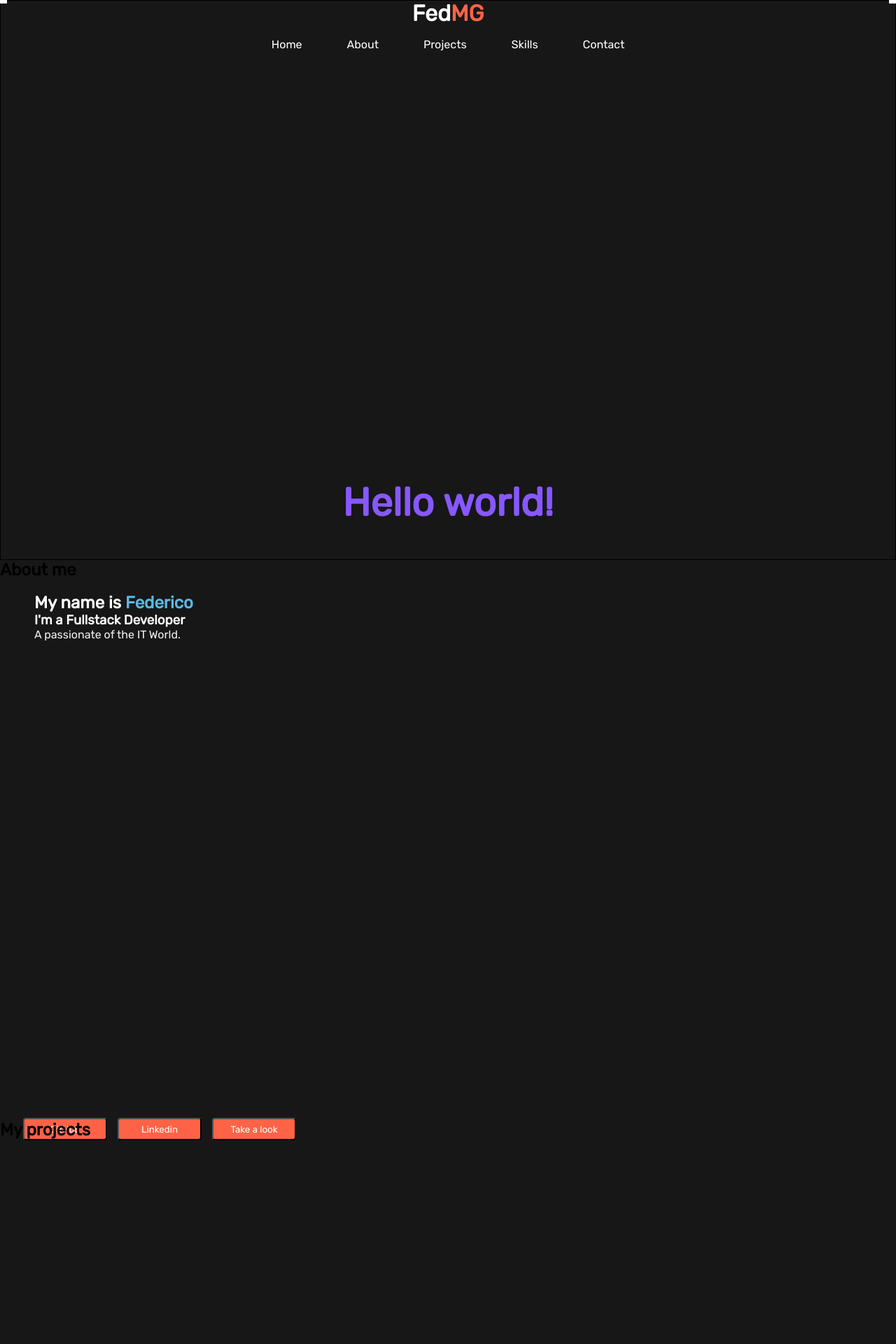
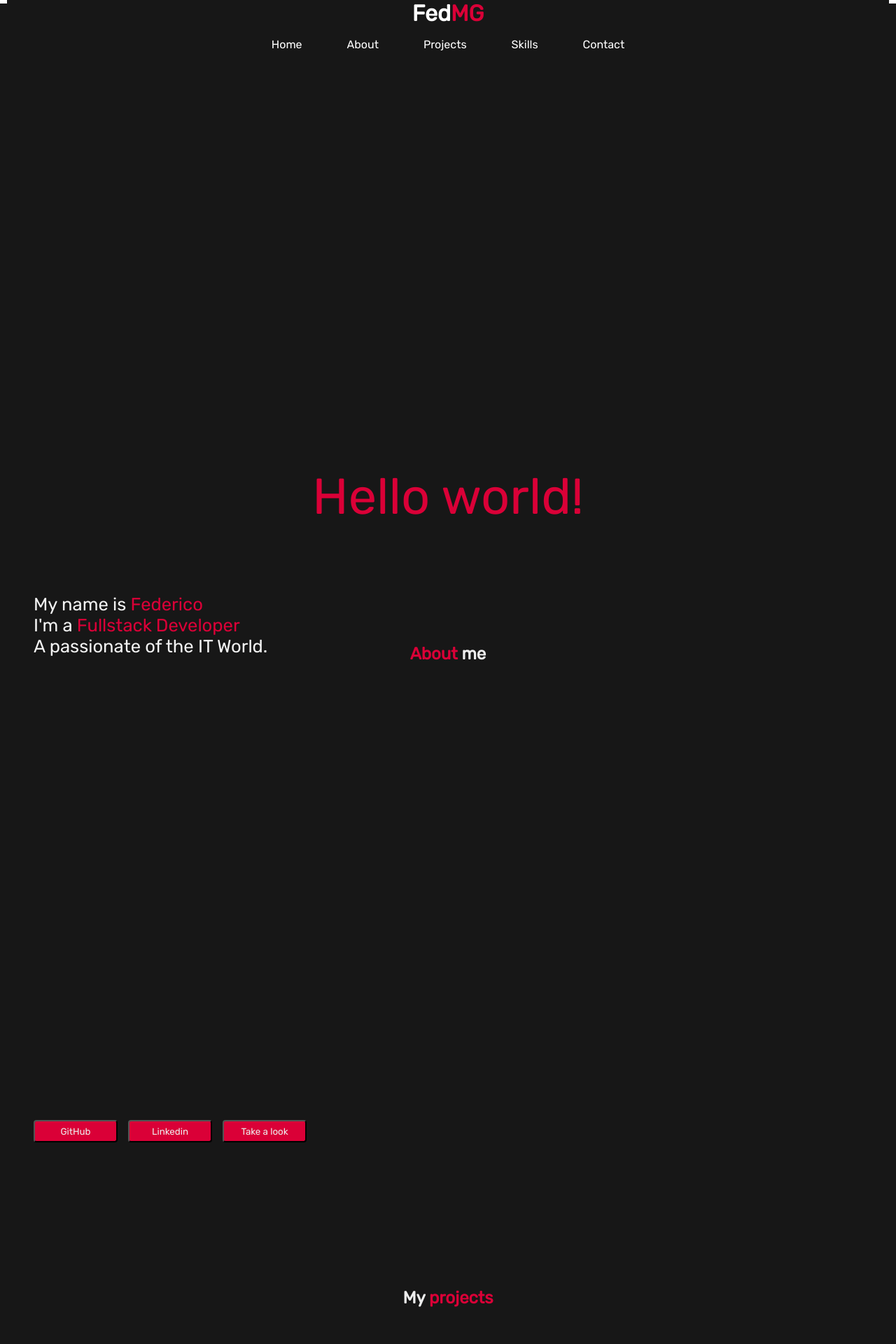
Before and after one commit to FedMG/fedmg-portfolio-v1, a React (Create React App) app: page / in a window 1280 px wide. Shown: the top 1920 px of the page at 70% size. Built offline with nearby package versions, Linux system fonts and the light colour scheme.

Commit message:
Create & Modify: global css variables and <sections> style file

```diff
--- a/src/routes/About.js
+++ b/src/routes/About.js
@@ -2,13 +2,9 @@ import React from 'react';
 
 const About = ({}) => {
   return (
-    <div id="About" style = {{
-      height: '100%',
-      width: '100%',
-      minHeight: '300px',
-    }}>
-      <h2>
-        <span>About</span> me
+    <div id="About" className="section">
+      <h2 className="subtitle-section">
+        <span className="span-subtitle">About</span> me
       </h2>
     </div>
   );
--- a/src/routes/Contact.js
+++ b/src/routes/Contact.js
@@ -2,16 +2,9 @@ import React from 'react';
 
 const Contact = ({}) => {
   return (
-    <div
-      id="Contact"
-      style={{
-        height: '100%',
-        width: '100%',
-        minHeight: '300px',
-      }}
-    >
-      <h2>
-        <span>Contact</span> me
+    <div id="Contact" className="section">
+      <h2 className="subtitle-section">
+        <span className="span-subtitle">Contact</span> me
       </h2>
     </div>
   );
--- a/src/routes/Home.js
+++ b/src/routes/Home.js
@@ -1,117 +1,36 @@
 import React from 'react';
+import './styles/home.css';
 
 const Home = () => {
   return (
-    <div
-      id="Home"
-      style={{
-        border: '0.5px solid black',
-        height: '100%',
-        width: '100%',
-        minHeight: '300px',
-      }}
-    >
-      <div
-        style={{
-          height: '100%',
-        }}
-      >
-        <div
-          style={{
-            display: 'flex',
-            justifyContent: 'center',
-            alignItems: 'end',
-            padding: '3em',
-            // marginTop: '5.72em',
-            // paddingTop: '5.72em',
-            // border: '1px solid red',
-            minHeight: '16em',
-            height: '100%',
-            width: '100%',
-            // textAlign: 'center',
-          }}
-        >
-          <h2
-            style={{
-              // color: '#fff',
-              color: '#8758FF',
-              fontSize: '3.5em',
-            }}
-          >
-            Hello world!
-          </h2>
+    <div id="Home" className="section">
+      <div className="home-subcontainer">
+        <div className="greeting-container">
+          <span className="greeting-container__span">Hello world!</span>
         </div>
-        <div
-          style={{
-            display: 'flex',
-            padding: '3em',
-            height: '100%',
-            color: 'white',
-            width: '100%',
-          }}
-        >
-          <div style={{ display: 'block', width: '100%' }} className="">
-            <h2 className="">
-              My name is{' '}
-              <span className="" style={{ color: '#5CB8E4' }}>
-                Federico
-              </span>
-            </h2>
-            <h3 className="">
-              I'm a <span className="">Fullstack Developer</span>
-            </h3>
-            <p className="" style={{ color: '#F2F2F2' }}>
-              A passionate of the IT World.
-            </p>
+        <div className="span-container ">
+          <div className="span-container__subcontainer">
+            <span className="first-phrase">
+              My name is <span className="first-phrase__span">Federico</span>
+            </span>
+            <br />
+            <span className="second-phrase">
+              I'm a{' '}
+              <span className="second-phrase__span">Fullstack Developer</span>
+            </span>
+            <br />
+            <span className="third-phrase">
+              A passionate of the{' '}
+              <span className="third-phrase__span">IT World</span>.
+            </span>
+            <br />
           </div>
         </div>
-        <div
-          style={{
-            width: '100%',
-            height: '100%',
-          }}
-        >
-          <div
-            style={{
-              display: 'flex',
-              gap: '0 15px',
-              paddingLeft: '2em',
-              width: '100%',
-            }}
-          >
-            <button
-              style={{
-                backgroundColor: '#ff6347',
-                color: '#fff',
-                padding: '0.5em',
-                width: '9em',
-                borderRadius: '0.3em',
-              }}
-            >
-              GitHub
-            </button>
-            <button
-              style={{
-                backgroundColor: '#ff6347',
-                color: '#fff',
-                padding: '0.5em',
-                width: '9em',
-                borderRadius: '0.3em',
-              }}
-            >
-              Linkedin
-            </button>
-            <button
-              style={{
-                backgroundColor: '#ff6347',
-                color: '#fff',
-                padding: '0.5em',
-                width: '9em',
-                borderRadius: '0.3em',
-              }}
-            >
-              Take a look
-            </button>
+        <div className="buttons-container">
+          <div className="buttons-container__subcontainer">
+            <button className="button">GitHub</button>
+            <button className="button">Linkedin</button>
+            <button className="button">Take a look</button>
           </div>
         </div>
       </div>
--- a/src/routes/Projects.js
+++ b/src/routes/Projects.js
@@ -2,13 +2,9 @@ import React from 'react';
 
 const Projects = ({}) => {
   return (
-    <div id="Projects" style = {{
-      height: '100%',
-      width: '100%',
-      minHeight: '300px',
-    }}>
-      <h2>
-        My<span> projects</span>
+    <div id="Projects" className="section">
+      <h2 className="subtitle-section">
+        My<span className="span-subtitle"> projects</span>
       </h2>
     </div>
   );
--- a/src/routes/Skills.js
+++ b/src/routes/Skills.js
@@ -2,13 +2,9 @@ import React from 'react';
 
 const Skills = ({}) => {
   return (
-    <div id="Skills" style = {{
-      height: '100%',
-      width: '100%',
-      minHeight: '300px',
-    }}>
-      <h2>
-        My<span> skills</span>
+    <div id="Skills" className="section">
+      <h2 className="subtitle-section">
+        My<span className="span-subtitle"> skills</span>
       </h2>
     </div>
   );
--- a/src/routes/styles/home.css
+++ b/src/routes/styles/home.css
@@ -0,0 +1,66 @@
+/* @import './sections.css'; */
+
+.home-subcontainer {
+  height: 100%;
+}
+
+.greeting-container {
+  display: flex;
+  justify-content: center;
+  align-items: end;
+  padding: 3em;
+  min-height: 16em;
+  height: 100%;
+  width: 100%;
+}
+
+.greeting-container__span {
+  color: var(--first-title-color);
+  font-size: var(--first-title-fz);
+}
+
+.span-container {
+  display: flex;
+  padding: 3em;
+  height: 100%;
+  color: white;
+  width: 100%;
+}
+
+.span-container__subcontainer {
+  display: block;
+  width: 100%;
+}
+
+.first-phrase,
+.second-phrase,
+.third-phrase {
+  font-size: var(--subtitle-section-fz);
+  font-family: var(--subtitle-section-ff);
+  color: var(--subtitle-section-color);
+}
+.first-phrase__span,
+.second-phrase__span
+/* .third-phrase__span  */ {
+  color: var(--span-subtitle-color);
+}
+
+.buttons-container {
+  width: 100%;
+  height: 100%;
+}
+
+.buttons-container__subcontainer {
+  display: flex;
+  gap: 0 15px;
+  padding-left: 3em;
+  width: 100%;
+}
+
+.button {
+  background-color: var(--button-bg-color);
+  color: var(--button-color);
+  padding: var(--button-padding);
+  width: 9em;
+  border-radius: var(--button-bd-radius);
+}
--- /dev/null
+++ b/src/routes/styles/sections.css
@@ -0,0 +1,15 @@
+.section {
+  height: 100%;
+  width: 100%;
+  min-height: 300px;
+}
+
+.subtitle-section {
+  text-align: center;
+  margin-top: 5em;
+  color: var(--subtitle-section);
+}
+
+.span-subtitle {
+  color: var(--span-subtitle);
+}
--- a/src/structure/Main.js
+++ b/src/structure/Main.js
@@ -4,6 +4,7 @@ import About from '../routes/About.js';
 import Projects from '../routes/Projects.js';
 import Skills from '../routes/Skills.js';
 import Contact from '../routes/Contact.js';
+import '../routes/styles/sections.css';
 
 const Main = () => {
   return (
--- a/src/styles/globals.css
+++ b/src/styles/globals.css
@@ -9,31 +9,69 @@
 }
 
 body {
-  background-color: #171717;
+  background-color: var(--body-bg-color);
 }
+
+/*
+Palette
+#171717
+#444444
+#DA0037
+#EDEDED
+ */
 
 :root {
   /* fonts */
-  /* --title-ff: '';
+  --title-ff: '';
   --subtitle-ff: '';
-  --paragraph-ff: 'Rubik', sans-serif; */
+  --paragraph-ff: 'Rubik', sans-serif;
+
+  --first-title-fz: clamp(2.2em, 10vw, 4.5em);
+  --first-title-color: #da0037;
+
+  --subtitle-section-fz: clamp(1.1em, 5vw, 1.6em);
+  --subtitle-section-ff: 'Rubik', sans-serif;
+  --subtitle-section-color: #f2f2f2;
+  --span-subtitle-color: #da0037;
+
+  --button-fz: ;
+  --button-ff: ;
+  --button-padding: 0.5em;
+  --button-color: #ededed;
+  --button-bg-color: #da0037;
+  --button-bd-radius: 0.3em;
 
   /* header */
-  /* --nav-bg-color: #02113d; */
+  --nav-bg-color: #171717;
 
   /* top */
   --top-title-color: #fff;
-  --top-span-color: #ff6347;
+  --top-span-color: #da0037;
   --top-bg-color: transparent;
   --top-bg-side-items: #fff;
-  --top-focus-hover-color: #ff6347;
+  --top-focus-hover-color: #da0037;
+
   --top-link-visited-color: #fff;
   --top-activate-color: #fff;
 
   /* navbar */
   --nav-color: #fff;
-  --nav-status-color: #ff6347;
+  --nav-status-color: #da0037;
+
+  /* sections */
+  --subtitle-section: #ededed;
+  --span-subtitle: #da0037;
+
+  /* body */
+  --body-bg-color: #171717;
 
   /* properties */
   scroll-behavior: smooth;
 }
+
+/*
+Colors
+
+#ff6347
+
+*/
```
